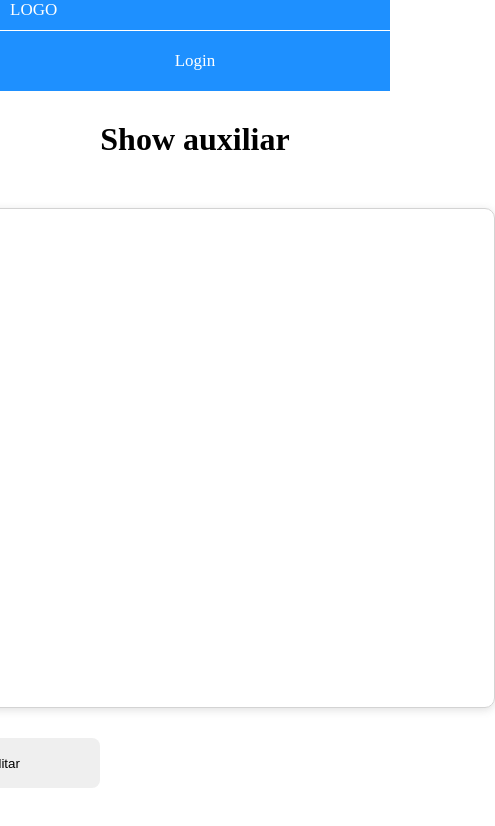
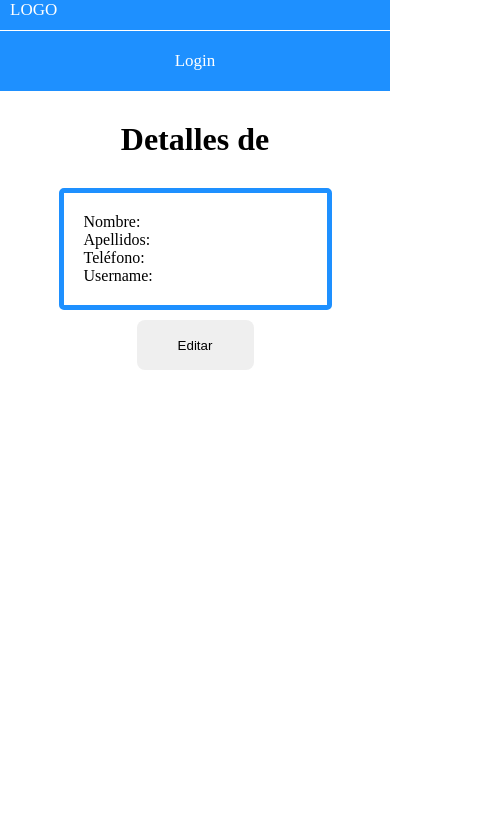
Before and after one commit to manrubben/TFG, a React (Create React App) app in the folder client/: page /auxiliar/1 in a window 390 px wide. Shown: the top 826 px of the page, 495 px wide, since content can reach past the window. Built offline with nearby package versions, Linux system fonts and the light colour scheme; no server answers.

Commit message:
Responsive show personaDependiente, auxiliar and familiar done.

```diff
--- a/client/src/App.css
+++ b/client/src/App.css
@@ -6,7 +6,11 @@
   flex-direction: column;
 }
 
-/* Gestionar personas dependientes, auxiliares y familiares*/
+.App button {
+  cursor: pointer;
+}
+
+/* Gestionar personas dependientes, auxiliares y familiares */
 
 .App h1 {
   margin-top: 30px;
@@ -21,8 +25,7 @@
   }
 
   .App .post {
-    width: 80vw;
-    margin-bottom: 20px;
+    width: 60vw;
   }
 
   .App .post .title {
@@ -30,7 +33,7 @@
   }
 
   .App button {
-    width: 50vw;
+    width: 30vw;
   }
 
 
@@ -48,6 +51,7 @@ body {
   display: flex;
   flex-direction: column;
   margin-top: 50px;
+    margin-bottom: 50px;
   border: 1px solid lightgray;
   font-family: Arial, Helvetica, sans-serif;
 
@@ -227,16 +231,20 @@ button {
   padding-top: 100px;
 }
 
-.loginContainer input,
-button {
-  width: 200px;
-  height: 50px;
+.loginContainer input{
+  width: 300px;
+  height: 30px;
   border-radius: 8px;
   border: none;
   margin: 10px;
 }
 
 .loginContainer button {
+  width: 100px;
+  height: 30px;
+  border-radius: 8px;
+  border: none;
+  margin: 10px;
   background-color: dodgerblue;
   color: white;
   cursor: pointer
@@ -245,3 +253,84 @@ button {
 .loginContainer input {
   border: 2px solid dodgerblue;
 }
+
+@media all and (max-width: 800px) {
+  .loginContainer input {
+    width: 45vw;
+  }
+
+  .loginContainer button {
+    width: 20vw;
+  }
+}
+
+
+/* Show persona dependiente, auxiliar y familiar */
+
+.datos-persona-dependiente {
+  display: flex;
+  flex-direction: column;
+  justify-content: center;
+  width: 500px;
+  height: auto;
+  padding: 20px;
+  border: 5px solid dodgerblue;
+  border-radius: 5px;
+  margin-bottom: 10px;
+}
+
+.datos-auxiliar {
+  display: flex;
+  flex-direction: column;
+  justify-content: center;
+  width: 500px;
+  height: auto;
+  padding: 20px;
+  border: 5px solid dodgerblue;
+  border-radius: 5px;
+  margin-bottom: 10px;
+}
+
+.datos-familiar {
+  display: flex;
+  flex-direction: column;
+  justify-content: center;
+  width: 500px;
+  height: auto;
+  padding: 20px;
+  border: 5px solid dodgerblue;
+  border-radius: 5px;
+  margin-bottom: 10px;
+}
+
+.auxiliar-asignado {
+  display: flex;
+  align-items: center;
+}
+
+.auxiliar-asignado button {
+  margin-left: 10px;
+}
+
+.familiar-asignado {
+  display: flex;
+  align-items: center;
+}
+
+.familiar-asignado button {
+  margin-left: 10px;
+}
+
+@media all and (max-width: 800px) {
+  .datos-persona-dependiente {
+    width: 70vw;
+  }
+
+  .datos-auxiliar {
+    width: 70vw;
+  }
+
+  .datos-familiar {
+    width: 70vw;
+  }
+}
--- a/client/src/navbar.css
+++ b/client/src/navbar.css
@@ -24,6 +24,12 @@
     display: inline-block;
     padding: 20px 10px;
 }
+
+/*
+.nav-list .list-item:hover {
+    background-color: white;
+}
+*/
 
 .navbar a {
     color: white;
@@ -64,7 +70,7 @@
     }
 
     .nav-list .log-out {
-        width: 40vw;
+        width: 30vw;
     }
 
     .primary-icon {
@@ -72,4 +78,6 @@
         margin-top: 10px;
     }
 
+
+
 }
--- a/client/src/pages/AuxiliaresAsignados.js
+++ b/client/src/pages/AuxiliaresAsignados.js
@@ -36,18 +36,18 @@ function AuxiliaresAsignados() {
     }
 
     return(
-        <div>
+        <div className="App">
             <h1>AUXILIARES ASIGNADOS</h1>
             <div>
                 {listOfAuxiliaresAsignados.map((value, key) => {
                     return(
-                        <div>
+                        <div className="auxiliar-asignado">
                             <div key={key} className="post" onClick={() => {
                                 navigate(`/auxiliar/${value.id}`);
                             }}>
                                 <div className="title">{value.nombre + " " + value.apellidos}</div>
                             </div>
-                            <button onClick={() => {
+                            <button className="delete-user-personaDependiente" onClick={() => {
                                 deleteUserPersonaDependiente(value.id, id);
                             }}>Eliminar</button>
                         </div>
--- a/client/src/pages/AuxiliaresDisponibles.js
+++ b/client/src/pages/AuxiliaresDisponibles.js
@@ -29,18 +29,18 @@ function AuxiliaresDisponibles() {
 
 
     return(
-        <div>
+        <div className="App">
             <h1>Auxiliares disponibles para añadir</h1>
-            <div>
+            <div className="auxiliares-disponibles">
                 {listOfAuxiliaresDisponibles.map((value, key) => {
                     return(
                         <div key={key} className="post" onClick={() => {
                             navigate(`/auxiliares/show/${value.id}`);
                         }}>
                             <div className="title">{value.nombre + " " + value.apellidos}</div>
-                            <button onClick={() => {
+                            <div className="body"><button className="add-auxiliar-button" onClick={() => {
                                 addAuxiliar(value.id, id);
-                            }}>Añadir</button>
+                            }}>Añadir</button></div>
                         </div>
                     )
                 })}
--- a/client/src/pages/CreateFamiliar.js
+++ b/client/src/pages/CreateFamiliar.js
@@ -44,11 +44,10 @@ function CreateFamiliar() {
     }
 
     return(
-        <div>
+        <div className="App">
             <h1>Añadir familiar</h1>
 
             <div className="loginContainer">
-
                 <label>Nombre:</label>
                 <input type="text"
                        name="nombre"
--- a/client/src/pages/CreatePersonaDependiente.js
+++ b/client/src/pages/CreatePersonaDependiente.js
@@ -106,7 +106,7 @@ function CreatePersonaDependiente() {
                        }}
                 />
 
-                <button onClick={addPersonaDependiente}>Submit</button>
+                <button onClick={addPersonaDependiente}>Añadir</button>
             </div>
         </div>
     )
--- a/client/src/pages/FamiliarAsignado.js
+++ b/client/src/pages/FamiliarAsignado.js
@@ -17,12 +17,12 @@ function FamiliarAsignado() {
     }, [])
 
     return(
-        <div>
+        <div className="App">
             <h1>FAMILIARES ASIGNADOS</h1>
             <div>
                 {listOfFamiliaresAsignados.map((value, key) => {
                     return(
-                        <div>
+                        <div className="familiar-asignado">
                             <div key={key} className="post" onClick={() => {
                                 navigate(`/familiar/${value.id}`);
                             }}>
--- a/client/src/pages/ShowAuxiliar.js
+++ b/client/src/pages/ShowAuxiliar.js
@@ -16,9 +16,9 @@ function ShowAuxiliar() {
     })
 
     return(
-        <div>
-            <h1>Show auxiliar</h1>
-            <div className="post" id="individual">
+        <div className="App">
+            <h1>Detalles de {auxiliar.nombre} {auxiliar.apellidos}</h1>
+            <div className="datos-auxiliar">
                 <div>Nombre: {auxiliar.nombre}</div>
                 <div>Apellidos: {auxiliar.apellidos}</div>
                 <div>Teléfono: {auxiliar.telefono}</div>
--- a/client/src/pages/ShowFamiliar.js
+++ b/client/src/pages/ShowFamiliar.js
@@ -17,9 +17,9 @@ function ShowFamiliar() {
     })
 
     return(
-        <div>
-            <h1>Show familiar</h1>
-            <div className="post" id="individual">
+        <div className="App">
+            <h1>Detalles de {familiar.nombre} {familiar.apellidos}</h1>
+            <div className="datos-familiar">
                 <div>Nombre: {familiar.nombre}</div>
                 <div>Apellidos: {familiar.apellidos}</div>
                 <div>Teléfono: {familiar.telefono}</div>
--- a/client/src/pages/ShowPersonaDependiente.js
+++ b/client/src/pages/ShowPersonaDependiente.js
@@ -18,9 +18,9 @@ function ShowPersonaDependiente() {
     })
 
     return(
-        <div className="postPage">
-            <div className="leftSide">
-                <div className="post" id="individual">
+        <div className="App">
+            <h1>Detalles de {personaDependiente.nombre} {personaDependiente.apellidos}</h1>
+            <div className="datos-persona-dependiente">
                 <div>Nombre: {personaDependiente.nombre}</div>
                 <div>Apellidos: {personaDependiente.apellidos}</div>
                 <div>Enfermedad: {personaDependiente.enfermedad}</div>
@@ -29,7 +29,7 @@ function ShowPersonaDependiente() {
                 <div>Pastillas de tarde: {personaDependiente.pastillasTarde}</div>
                 <div>Pastillas de noche: {personaDependiente.pastillasNoche}</div>
             </div>
-                <button onClick={() => {
+            <button className="edit-button" onClick={() => {
                 navigate(`/personaDependiente/${personaDependiente.id}/edit`)
             }}>Editar</button>
             <div>
@@ -45,7 +45,7 @@ function ShowPersonaDependiente() {
                 navigate(`/personaDependiente/${personaDependiente.id}/familiaresDisponibles`)
             }}>Añadir familiar</button>
         </div>
-        </div>
+
     )
 }
 
```
Lines whose indentation alone changed are shown as unchanged.
